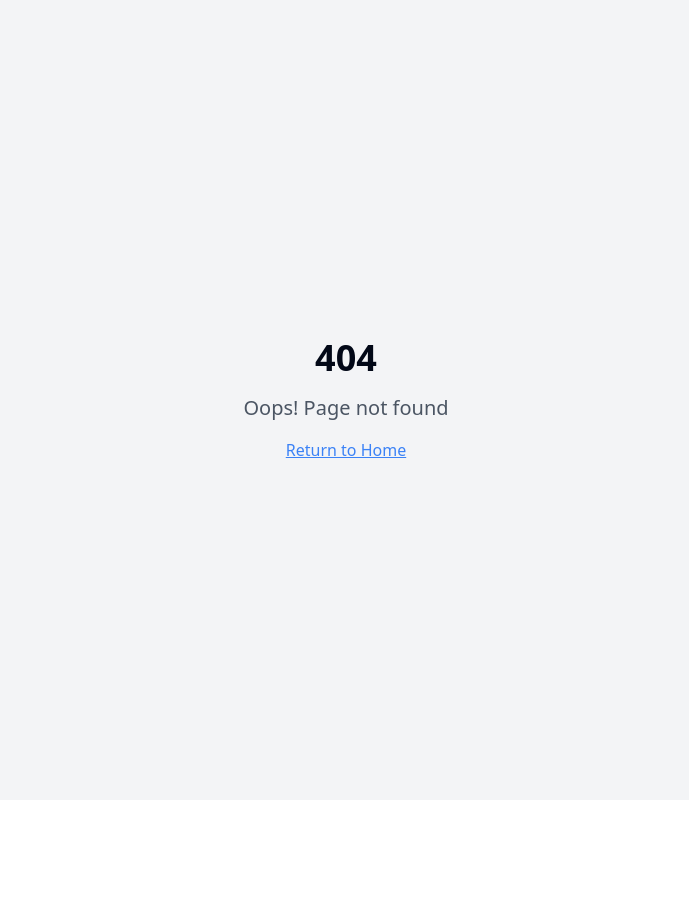
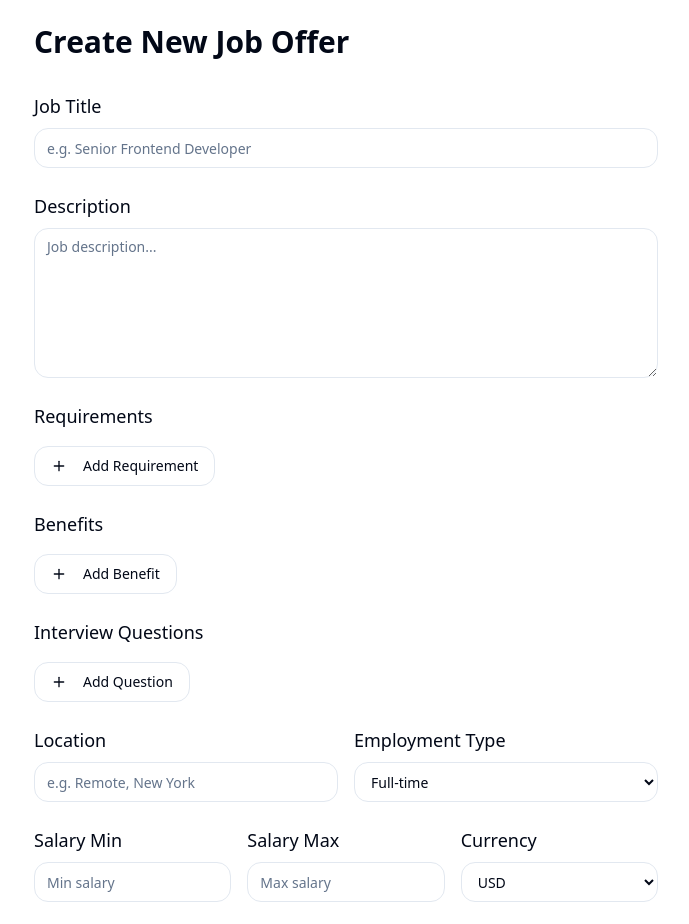
Before and after one commit to Filip-Lasyk/popup-garden, a React (Vite) app: page /jobs/create in a window 1280 px wide. Before the commit this address had no page. Shown: the top 924 px of the page, without its empty margins (294-983 px from the left). Before the commit the page ends 800 px from the top, so only its background shows below. Built offline with nearby package versions, Linux system fonts and the light colour scheme.

Commit message:
Reverted changes

```diff
--- a/src/App.tsx
+++ b/src/App.tsx
@@ -5,6 +5,7 @@ import { QueryClient, QueryClientProvider } from "@tanstack/react-query";
 import { BrowserRouter, Routes, Route } from "react-router-dom";
 import Index from "./pages/Index";
 import NotFound from "./pages/NotFound";
+import CreateJobOffer from "./pages/CreateJobOffer";
 
 const queryClient = new QueryClient();
 
@@ -16,6 +17,7 @@ const App = () => (
       <BrowserRouter>
         <Routes>
           <Route path="/" element={<Index />} />
+          <Route path="/jobs/create" element={<CreateJobOffer />} />
           {/* ADD ALL CUSTOM ROUTES ABOVE THE CATCH-ALL "*" ROUTE */}
           <Route path="*" element={<NotFound />} />
         </Routes>
--- a/src/components/ui/input.tsx
+++ b/src/components/ui/input.tsx
@@ -2,13 +2,16 @@ import * as React from "react"
 
 import { cn } from "@/lib/utils"
 
-const Input = React.forwardRef<HTMLInputElement, React.ComponentProps<"input">>(
+export interface InputProps
+  extends React.InputHTMLAttributes<HTMLInputElement> {}
+
+const Input = React.forwardRef<HTMLInputElement, InputProps>(
   ({ className, type, ...props }, ref) => {
     return (
       <input
         type={type}
         className={cn(
-          "flex h-10 w-full rounded-md border border-input bg-background px-3 py-2 text-base ring-offset-background file:border-0 file:bg-transparent file:text-sm file:font-medium file:text-foreground placeholder:text-muted-foreground focus-visible:outline-none focus-visible:ring-2 focus-visible:ring-ring focus-visible:ring-offset-2 disabled:cursor-not-allowed disabled:opacity-50 md:text-sm",
+          "flex h-10 w-full rounded-md border border-input bg-background px-3 py-2 text-sm ring-offset-background file:border-0 file:bg-transparent file:text-sm file:font-medium placeholder:text-muted-foreground focus-visible:outline-none focus-visible:ring-2 focus-visible:ring-ring focus-visible:ring-offset-2 disabled:cursor-not-allowed disabled:opacity-50",
           className
         )}
         ref={ref}
--- /dev/null
+++ b/src/pages/CreateJobOffer.tsx
@@ -0,0 +1,220 @@
+import { useState } from "react";
+import { Button } from "@/components/ui/button";
+import { Input } from "@/components/ui/input";
+import { Textarea } from "@/components/ui/textarea";
+import { Select } from "@/components/ui/select";
+import { Plus } from "lucide-react";
+
+interface Requirement {
+  id: string;
+  text: string;
+}
+
+interface Benefit {
+  id: string;
+  text: string;
+}
+
+interface Question {
+  id: string;
+  text: string;
+}
+
+const CreateJobOffer = () => {
+  const [title, setTitle] = useState("");
+  const [description, setDescription] = useState("");
+  const [requirements, setRequirements] = useState<Requirement[]>([]);
+  const [benefits, setBenefits] = useState<Benefit[]>([]);
+  const [questions, setQuestions] = useState<Question[]>([]);
+  const [location, setLocation] = useState("");
+  const [salaryMin, setSalaryMin] = useState("");
+  const [salaryMax, setSalaryMax] = useState("");
+  const [employmentType, setEmploymentType] = useState("Full-time");
+  const [currency, setCurrency] = useState("USD");
+
+  const employmentTypes = ["Full-time", "Part-time", "Contract"];
+  const currencies = ["USD", "EUR", "GBP"];
+
+  const addRequirement = () => {
+    const newRequirement = {
+      id: crypto.randomUUID(),
+      text: ""
+    };
+    setRequirements([...requirements, newRequirement]);
+  };
+
+  const addBenefit = () => {
+    const newBenefit = {
+      id: crypto.randomUUID(),
+      text: ""
+    };
+    setBenefits([...benefits, newBenefit]);
+  };
+
+  const addQuestion = () => {
+    const newQuestion = {
+      id: crypto.randomUUID(),
+      text: ""
+    };
+    setQuestions([...questions, newQuestion]);
+  };
+
+  return (
+    <div className="max-w-2xl mx-auto p-6">
+      <h1 className="text-3xl font-bold mb-8">Create New Job Offer</h1>
+
+      <div className="space-y-6">
+        <div>
+          <label className="block text-lg font-medium mb-2">Job Title</label>
+          <Input
+            placeholder="e.g. Senior Frontend Developer"
+            value={title}
+            onChange={(e) => setTitle(e.target.value)}
+          />
+        </div>
+
+        <div>
+          <label className="block text-lg font-medium mb-2">Description</label>
+          <Textarea
+            placeholder="Job description..."
+            value={description}
+            onChange={(e) => setDescription(e.target.value)}
+            className="min-h-[150px]"
+          />
+        </div>
+
+        <div>
+          <label className="block text-lg font-medium mb-2">Requirements</label>
+          {requirements.map((req) => (
+            <Input
+              key={req.id}
+              placeholder="Add requirement"
+              className="mb-2"
+              value={req.text}
+              onChange={(e) => {
+                setRequirements(requirements.map(r =>
+                  r.id === req.id ? { ...r, text: e.target.value } : r
+                ));
+              }}
+            />
+          ))}
+          <Button
+            variant="outline"
+            onClick={addRequirement}
+            className="mt-2"
+          >
+            <Plus className="w-4 h-4 mr-2" /> Add Requirement
+          </Button>
+        </div>
+
+        <div>
+          <label className="block text-lg font-medium mb-2">Benefits</label>
+          {benefits.map((benefit) => (
+            <Input
+              key={benefit.id}
+              placeholder="Add benefit"
+              className="mb-2"
+              value={benefit.text}
+              onChange={(e) => {
+                setBenefits(benefits.map(b =>
+                  b.id === benefit.id ? { ...b, text: e.target.value } : b
+                ));
+              }}
+            />
+          ))}
+          <Button
+            variant="outline"
+            onClick={addBenefit}
+            className="mt-2"
+          >
+            <Plus className="w-4 h-4 mr-2" /> Add Benefit
+          </Button>
+        </div>
+
+        <div>
+          <label className="block text-lg font-medium mb-2">Interview Questions</label>
+          {questions.map((question) => (
+            <Input
+              key={question.id}
+              placeholder="Enter interview question"
+              className="mb-2"
+              value={question.text}
+              onChange={(e) => {
+                setQuestions(questions.map(q =>
+                  q.id === question.id ? { ...q, text: e.target.value } : q
+                ));
+              }}
+            />
+          ))}
+          <Button
+            variant="outline"
+            onClick={addQuestion}
+            className="mt-2"
+          >
+            <Plus className="w-4 h-4 mr-2" /> Add Question
+          </Button>
+        </div>
+
+        <div className="grid grid-cols-2 gap-4">
+          <div>
+            <label className="block text-lg font-medium mb-2">Location</label>
+            <Input
+              placeholder="e.g. Remote, New York"
+              value={location}
+              onChange={(e) => setLocation(e.target.value)}
+            />
+          </div>
+          <div>
+            <label className="block text-lg font-medium mb-2">Employment Type</label>
+            <select
+              value={employmentType}
+              onChange={(e) => setEmploymentType(e.target.value)}
+              className="w-full h-10 px-3 rounded-md border border-input bg-background text-sm"
+            >
+              {employmentTypes.map(type => (
+                <option key={type} value={type}>{type}</option>
+              ))}
+            </select>
+          </div>
+        </div>
+
+        <div className="grid grid-cols-3 gap-4">
+          <div>
+            <label className="block text-lg font-medium mb-2">Salary Min</label>
+            <Input
+              type="number"
+              placeholder="Min salary"
+              value={salaryMin}
+              onChange={(e) => setSalaryMin(e.target.value)}
+            />
+          </div>
+          <div>
+            <label className="block text-lg font-medium mb-2">Salary Max</label>
+            <Input
+              type="number"
+              placeholder="Max salary"
+              value={salaryMax}
+              onChange={(e) => setSalaryMax(e.target.value)}
+            />
+          </div>
+          <div>
+            <label className="block text-lg font-medium mb-2">Currency</label>
+            <select
+              value={currency}
+              onChange={(e) => setCurrency(e.target.value)}
+              className="w-full h-10 px-3 rounded-md border border-input bg-background text-sm"
+            >
+              {currencies.map(curr => (
+                <option key={curr} value={curr}>{curr}</option>
+              ))}
+            </select>
+          </div>
+        </div>
+
+        <Button className="w-full mt-8">Create Job Offer</Button>
+      </div>
+    </div>
+  );
+};
+
+export default CreateJobOffer;
```
